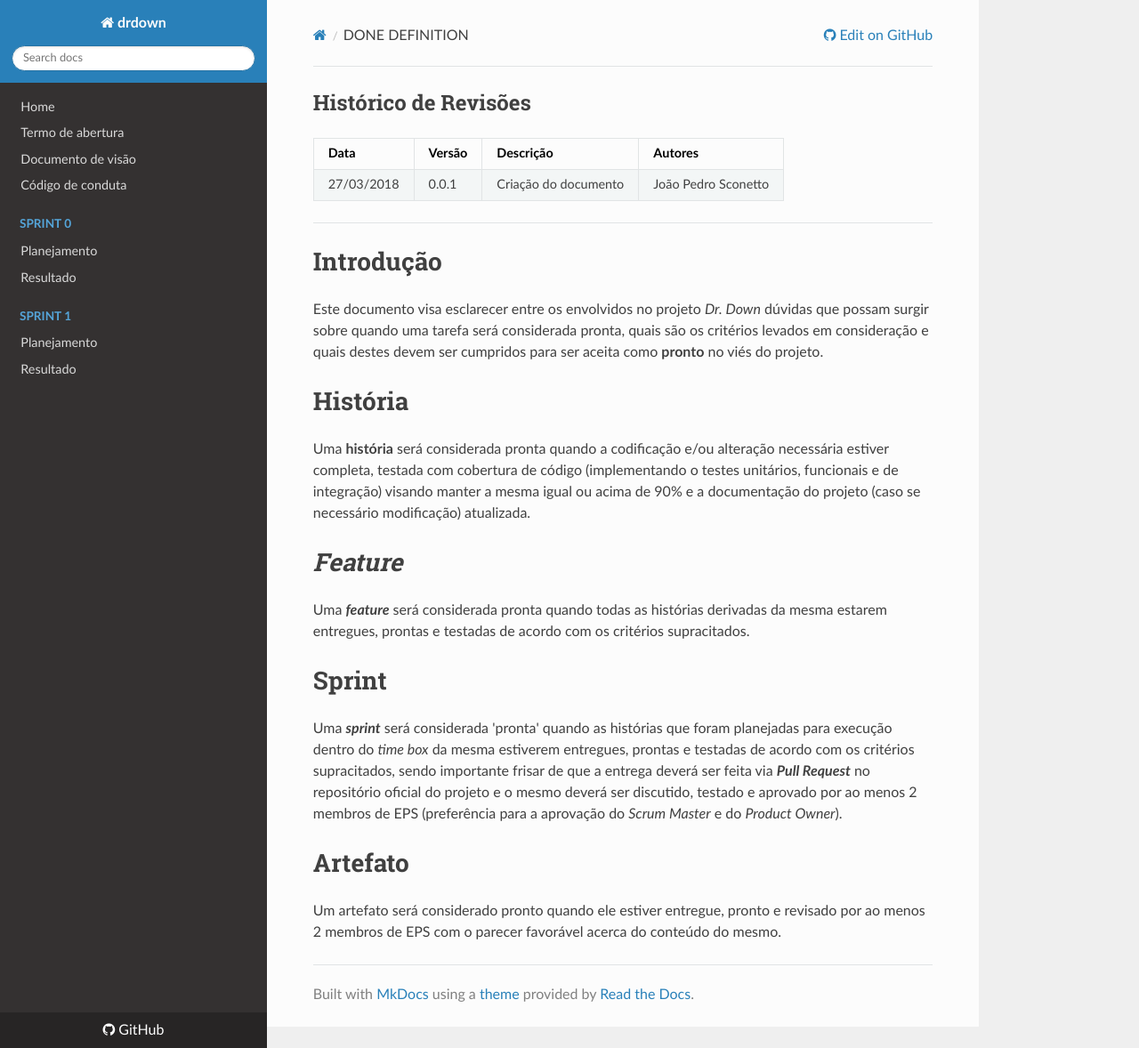
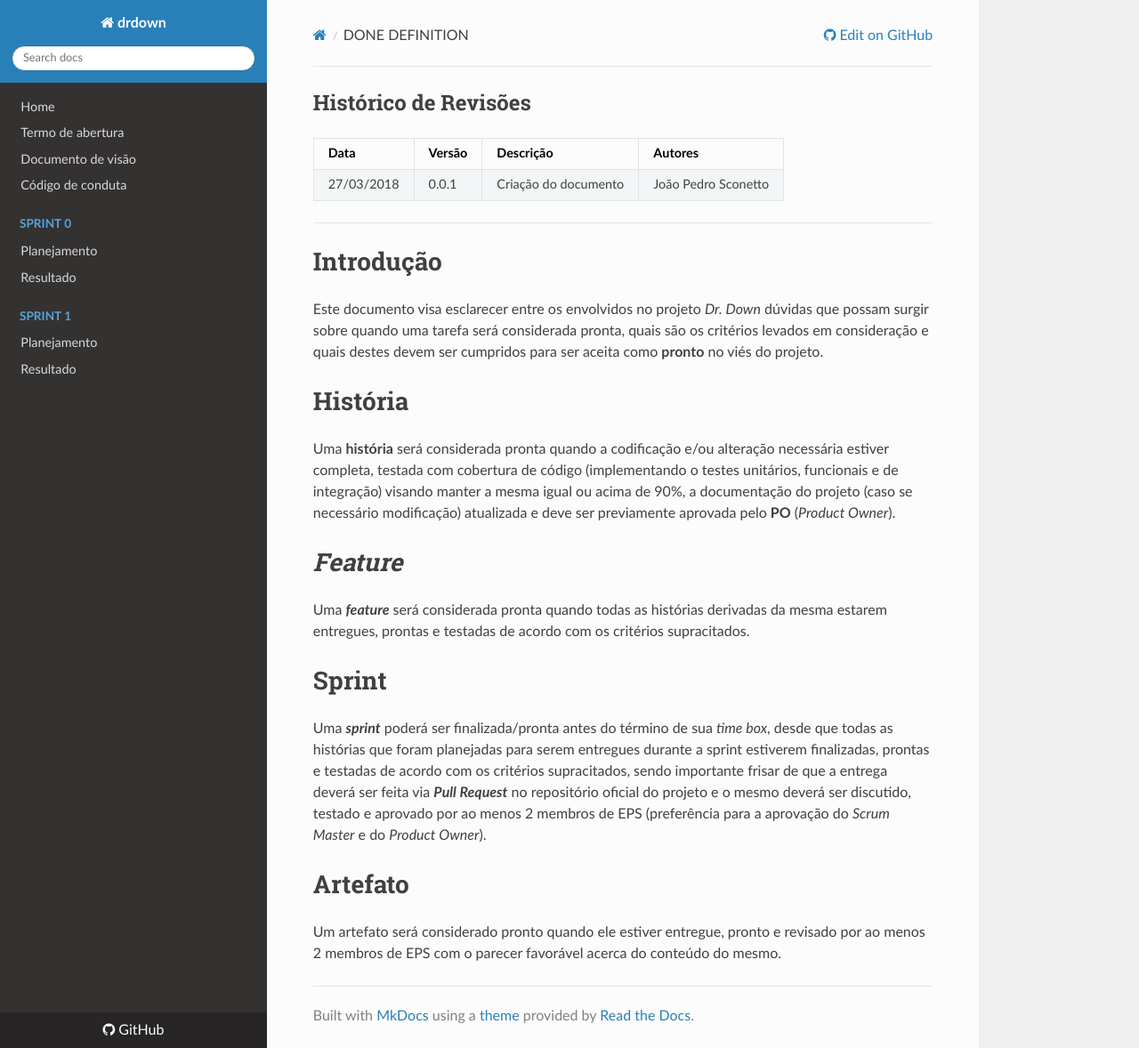
Before and after one commit to fga-eps-mds/2018.1-Dr-Down, an MkDocs documentation site: the page built from docs/eps/DONE_DEFINITION.md, in a window 1280 px wide and 1178 px high. Shown: the whole window at 89% size. Built offline with MkDocs 1.6.1, drawn with Linux system fonts in a browser that asks for light colours; nearby versions of some CDN libraries; old or Windows-style settings are respelled for this version of MkDocs.

Commit message:
Update DONE_DEFINITION.md
Rewritten to fulfill request

```diff
--- a/docs/eps/DONE_DEFINITION.md
+++ b/docs/eps/DONE_DEFINITION.md
@@ -10,13 +10,13 @@
 Este documento visa esclarecer entre os envolvidos no projeto _Dr. Down_ dúvidas que possam surgir sobre quando uma tarefa será considerada pronta, quais são os critérios levados em consideração e quais destes devem ser cumpridos para ser aceita como __pronto__ no viés do projeto.
 
 # História
-Uma __história__ será considerada pronta quando a codificação e/ou alteração necessária estiver completa, testada com cobertura de código (implementando o testes unitários, funcionais e de integração) visando manter a mesma igual ou acima de 90% e a documentação do projeto (caso se necessário modificação) atualizada.
+Uma __história__ será considerada pronta quando a codificação e/ou alteração necessária estiver completa, testada com cobertura de código (implementando o testes unitários, funcionais e de integração) visando manter a mesma igual ou acima de 90%, a documentação do projeto (caso se necessário modificação) atualizada e deve ser previamente aprovada pelo __PO__ (_Product Owner_).
 
 # _Feature_
 Uma **_feature_** será considerada pronta quando todas as histórias derivadas da mesma estarem entregues, prontas e testadas de acordo com os critérios supracitados.
 
 # Sprint
-Uma **_sprint_** será considerada 'pronta' quando as histórias que foram planejadas para execução dentro do _time box_ da mesma estiverem entregues, prontas e testadas de acordo com os critérios supracitados, sendo importante frisar de que a entrega deverá ser feita via **_Pull Request_** no repositório oficial do projeto e o mesmo deverá ser discutido, testado e aprovado por ao menos 2 membros de EPS (preferência para a aprovação do _Scrum Master_ e do _Product Owner_).
+Uma **_sprint_** poderá ser finalizada/pronta antes do término de sua _time box_, desde que todas as histórias que foram planejadas para serem entregues durante a sprint estiverem finalizadas, prontas e testadas de acordo com os critérios supracitados, sendo importante frisar de que a entrega deverá ser feita via **_Pull Request_** no repositório oficial do projeto e o mesmo deverá ser discutido, testado e aprovado por ao menos 2 membros de EPS (preferência para a aprovação do _Scrum Master_ e do _Product Owner_).
 
 # Artefato
 Um artefato será considerado pronto quando ele estiver entregue, pronto e revisado por ao menos 2 membros de EPS com o parecer favorável acerca do conteúdo do mesmo.
```
